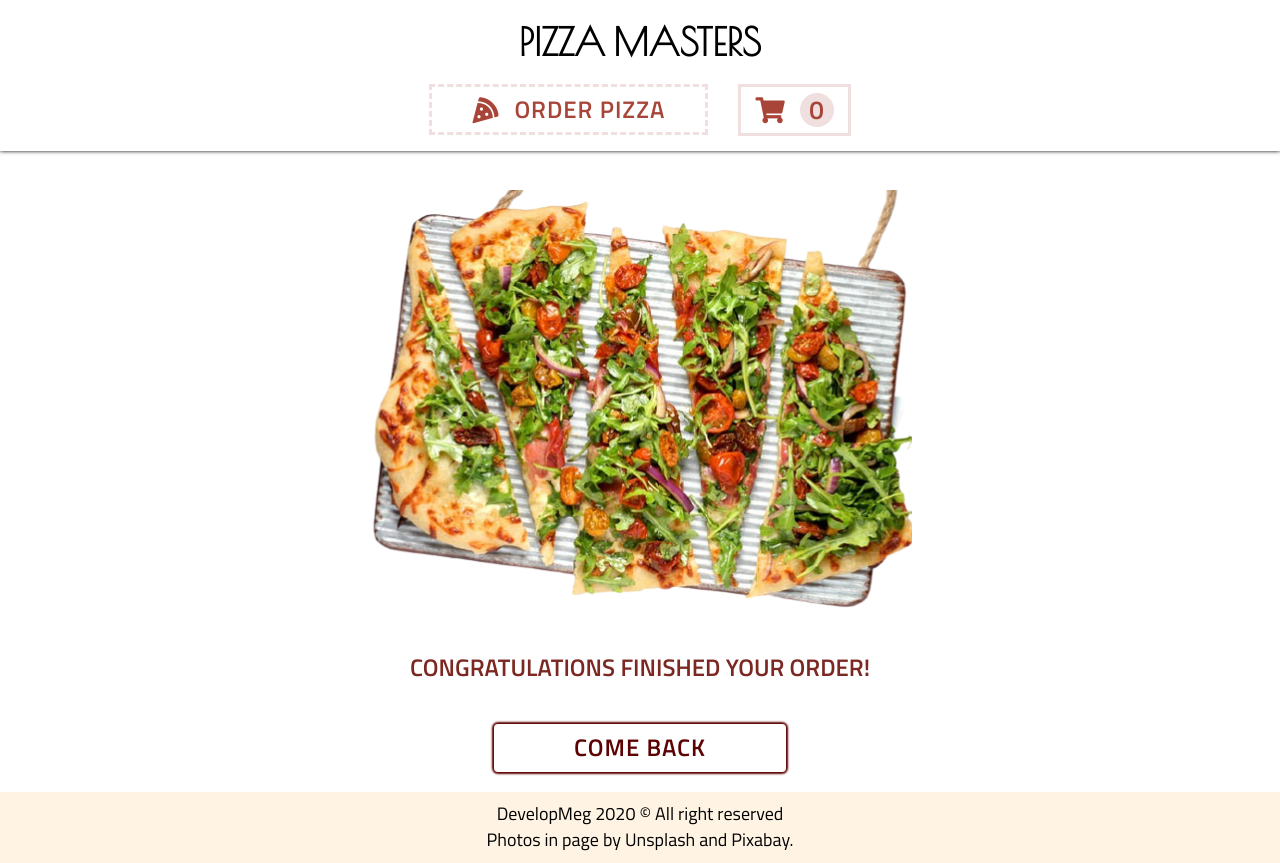
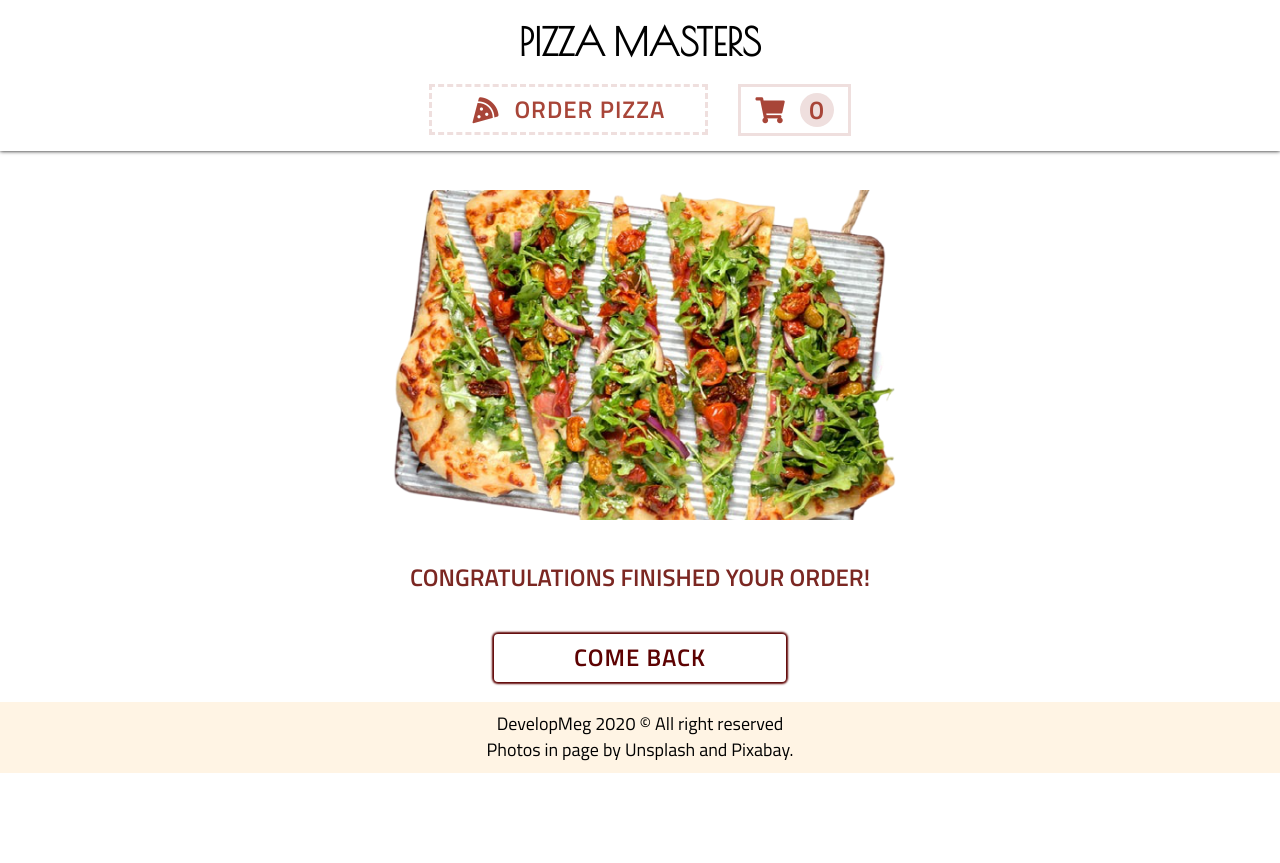
Before and after one commit to DevelopMeg/pizza-masters, a React (Create React App) app: page /finished-order in a window 1280 px wide. After the commit the page ends 800 px from the top, so only its background shows below. Built offline with nearby package versions, Linux system fonts and the light colour scheme; no server answers.

Commit message:
correct styles

```diff
--- a/src/styles/CartPageStyles.js
+++ b/src/styles/CartPageStyles.js
@@ -222,7 +222,7 @@ export const FinishOrderImageStyle = styled.div`
 
   @media (min-width: 1024px) {
     width: 50%;
-    height: 420px;
+    height: 330px;
   }
 
   @media (min-width: 1800px) {
--- a/src/styles/GlobalStyles.js
+++ b/src/styles/GlobalStyles.js
@@ -26,7 +26,6 @@ main {
   padding-top: 125px;
   margin: 0 auto;
   width:90%;
-  min-height: 90vh;
 
   @media(min-width: 400px) {
     width:85%;
@@ -38,6 +37,7 @@ main {
 
   @media(min-width:1300px) {
     width: 75%;
+    min-height: 90vh;
   }
 
   @media(min-width:1600px) {
```
